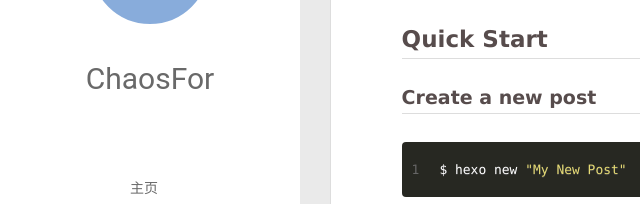
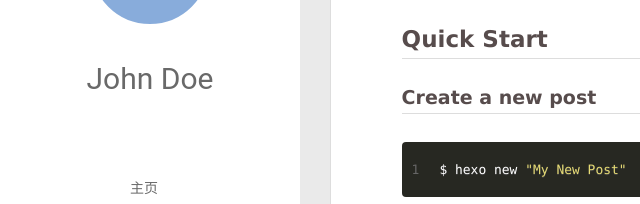
Before and after one commit to chaosFor/chaos.github.io, a plain HTML site: page index.html in a window 1280 px wide. Shown: the part 211-415 px from the top of the page, 0-640 px from the left. Drawn offline with Linux system fonts and the light colour scheme; no server answers.

Commit message:
Site updated: 2018-12-04 09:23:43

```diff
--- a/index.html
+++ b/index.html
@@ -46,7 +46,7 @@
 			<img src="" class="js-avatar">
 		</a>
 		<hgroup>
-		  <h1 class="header-author"><a href="/">ChaosFor</a></h1>
+		  <h1 class="header-author"><a href="/">John Doe</a></h1>
 		</hgroup>
 
 
```
